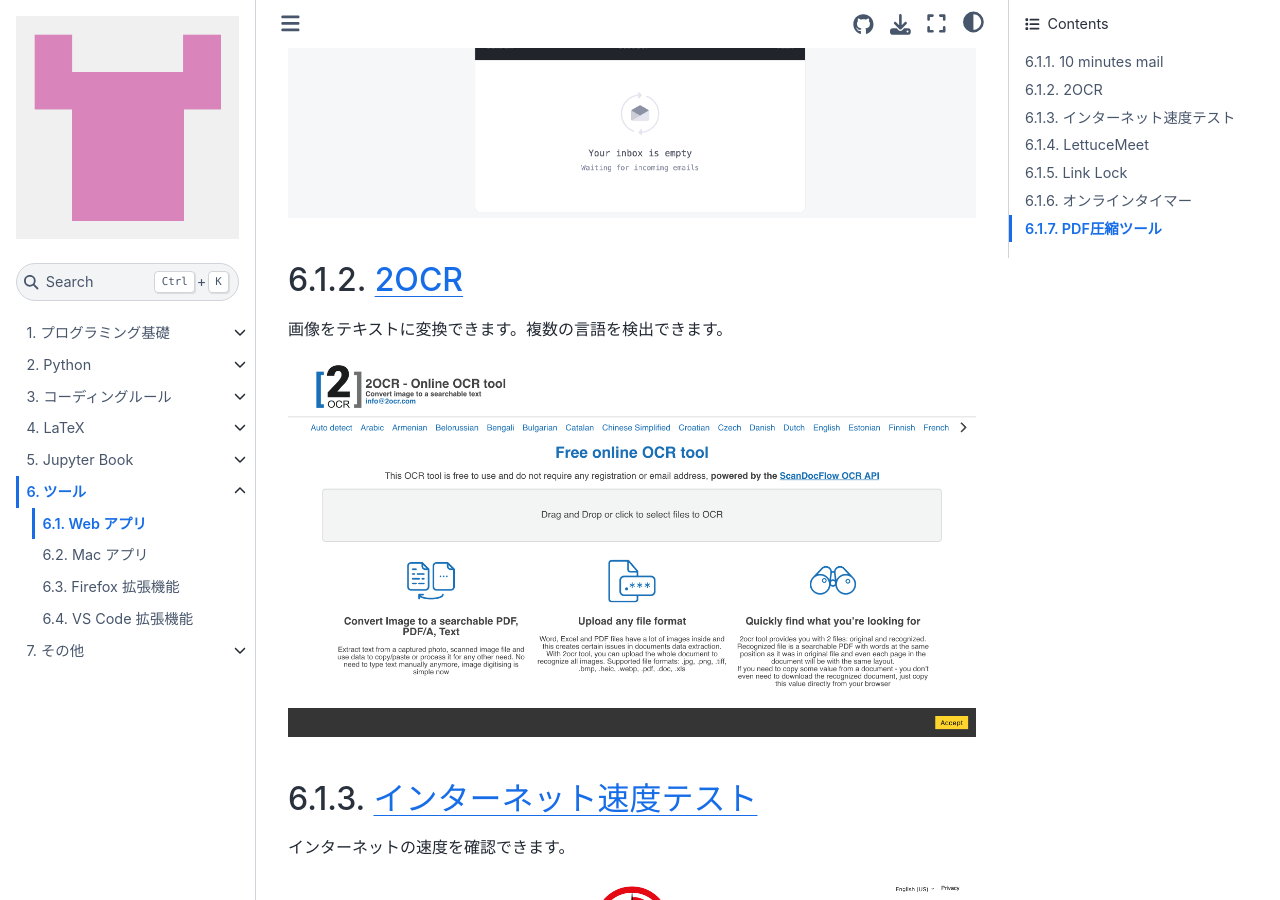
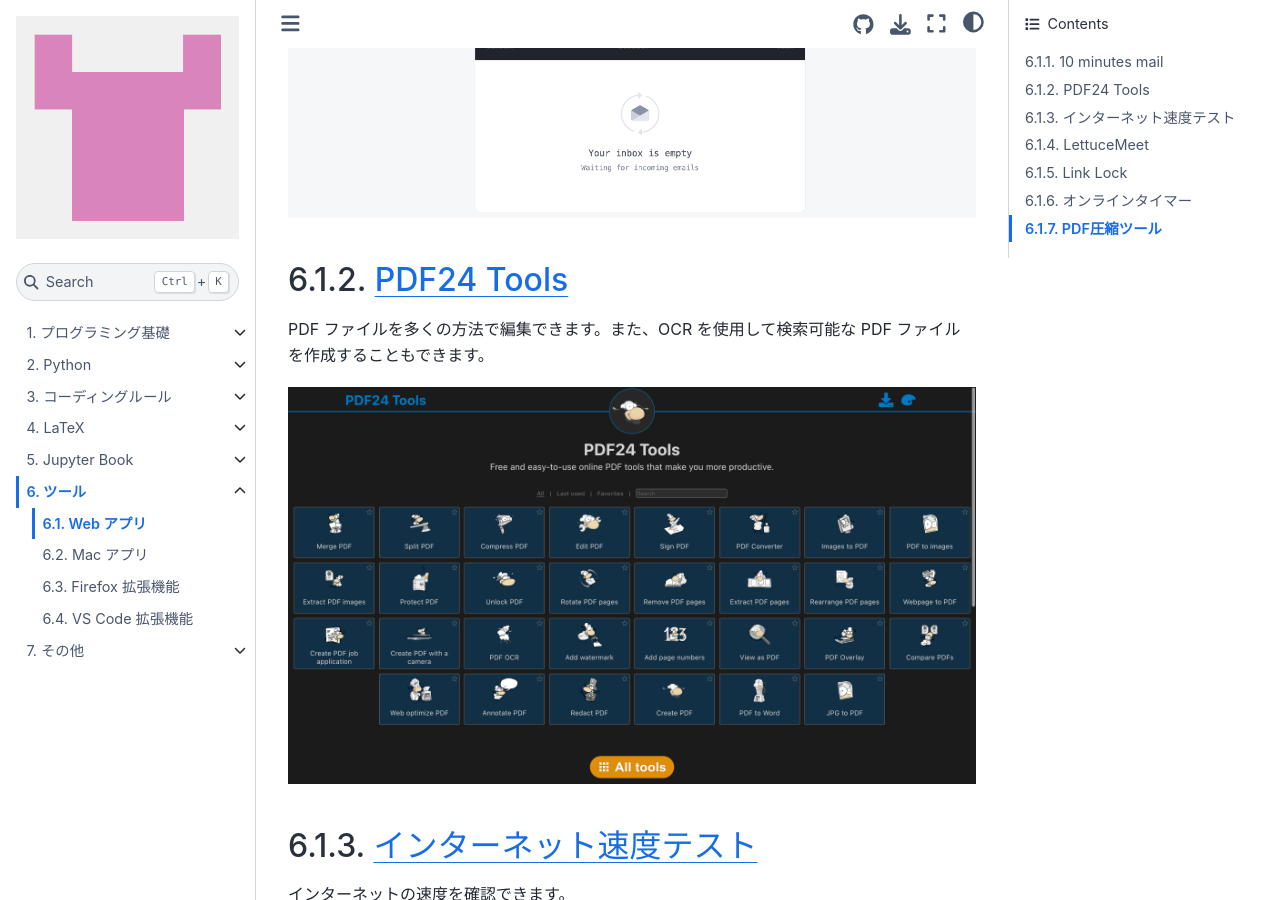
Before and after one commit to kkensuke/myjb-ja, a Jupyter Book: the page built from pages/tools/usefulWebApps/usefulWebApps.md, in a window 1280 px wide and 900 px high, scrolled down 557 px. Built offline with Jupyter Book 1.0.4 settings and Sphinx 7.4.7 and the Sphinx Book theme 1.1.4, drawn with Linux system fonts in a browser that asks for light colours.

Commit message:
🔧 MAINTAIN:

````diff
--- a/pages/tools/usefulWebApps/usefulWebApps.md
+++ b/pages/tools/usefulWebApps/usefulWebApps.md
@@ -8,9 +8,9 @@
 :align: center
 ```
 
-## [2OCR](https://2ocr.com/)
-画像をテキストに変換できます。複数の言語を検出できます。
-```{image} img/2ocr.png
+## [PDF24 Tools](https://tools.pdf24.org/en/)
+PDF ファイルを多くの方法で編集できます。また、OCR を使用して検索可能な PDF ファイルを作成することもできます。
+```{image} img/PDF24.png
 :width: 700px
 :align: center
 ```
````
Also changed, not shown: pages/tools/usefulMacApps/usefulMacApps.md (+5 -1 lines), pages/tools/usefulMacApps/img/coconutBattery.png (added), pages/tools/usefulWebApps/img/2ocr.png (deleted), pages/tools/usefulWebApps/img/PDF24.png (added).
